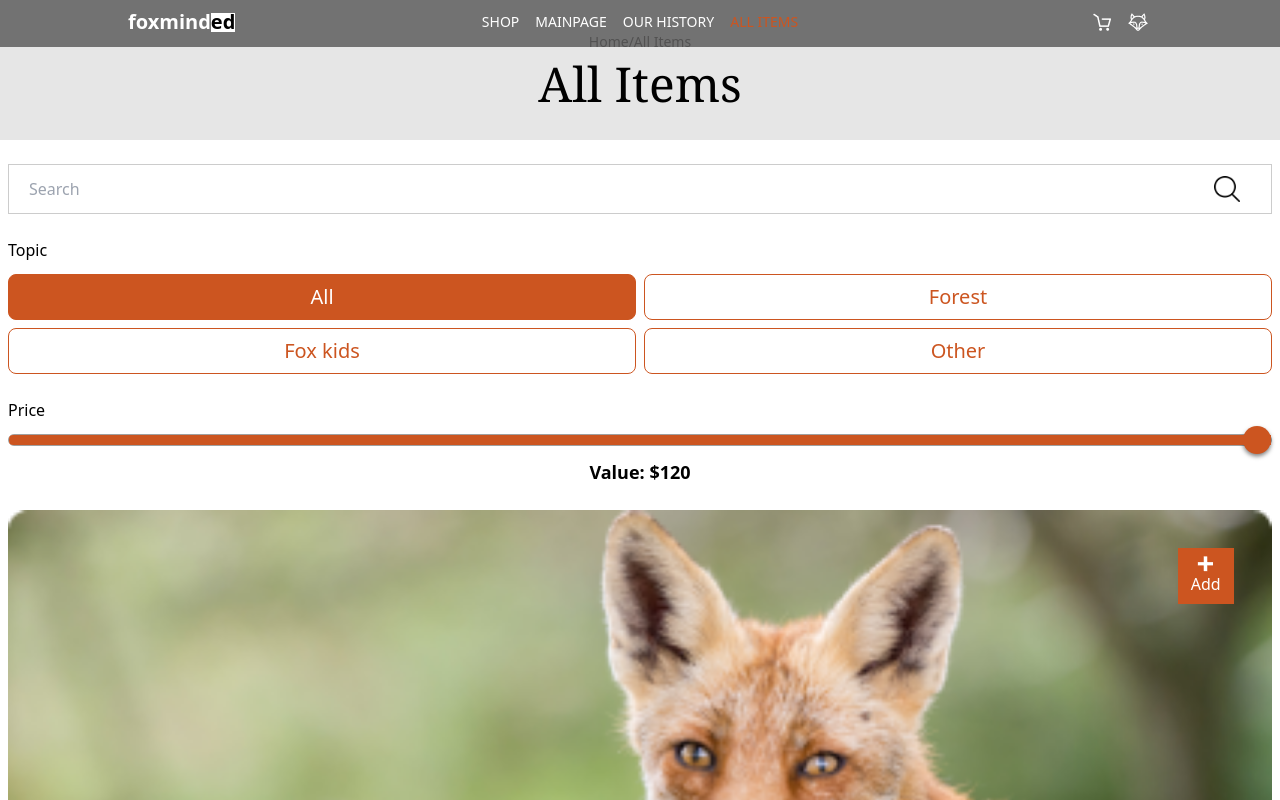
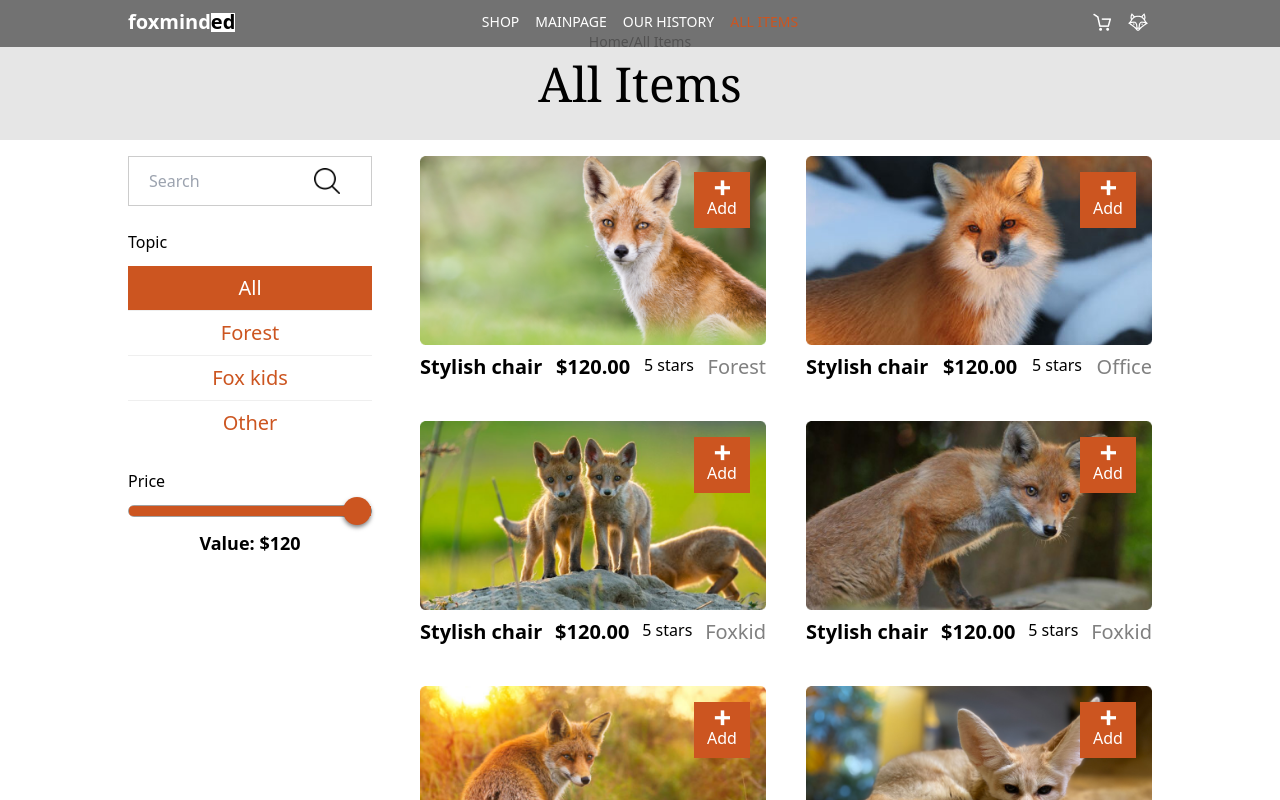
Before and after one commit to PohuliaiDanylo/Foxes-shop, a React (Vite) app: page /items in a window 1280 px wide. Built offline with nearby package versions, Linux system fonts and the light colour scheme.

Commit message:
added responsiveness for the all items page

```diff
--- a/src/scss/pages/itemsPage.scss
+++ b/src/scss/pages/itemsPage.scss
@@ -114,7 +114,7 @@
           color: $primary-color;
           aspect-ratio: 1/1;
           width: 3.5rem;
-          margin: 3vw;
+          margin: 1rem;
           transition: all 0.1s linear;
 
           &:hover {
@@ -127,6 +127,8 @@
         }
 
         .items__container__data__wrapper__data__item__info{
+          display: flex;
+          align-items: flex-start;
 
           & > .location {
             color: gray;
@@ -148,5 +150,78 @@
     .items__container__title {
       padding: 2rem 0;
     }
+
+    .items__container__data__wrapper {
+      display: grid;
+      grid-template-columns: 1fr 3fr;
+      grid-template-areas: "properties data" "properties button";
+      gap: 3rem;
+      margin: 0 10vw 0 10vw;
+      justify-items: center;
+
+      .items__container__data__wrapper__properties {
+        grid-area: properties;
+
+        .items__container__data__wrapper__properties__topic {
+
+          .items__container__data__wrapper__properties__topic__buttons-container {
+            display: flex;
+            flex-direction: column;
+            gap: 0;
+
+            & > li {
+              & > button {
+                border: none;
+
+                &:hover {
+                  // border-radius: 0rem;
+                  background: transparent;
+                  color: $accent-color;
+                  scale: 0.8;
+                  box-shadow: 0 0 1rem 0.1rem $accent-color;
+                }
+              }
+
+              & > .active {
+                border-radius: 0;
+
+                &:hover {
+                  border-radius: 0.5rem;
+                }
+              }
+
+              &:not(:last-child) {
+                border-bottom: 0.1rem solid #EFEFEF;
+              }
+            }
+          }
+        }
+      }
+
+      .items__container__data__wrapper__data {
+        grid-area: data;
+        display: grid;
+        grid-template-columns: repeat(2, 1fr);
+
+        .items__container__data__wrapper__data__item {
+          max-width: 30rem;
+          margin: auto;
+        }
+      }
+
+      .header-container__navigation-menu__list__element__active {
+        grid-area: button;
+        width: 75%;
+        justify-self: center;
+      }
+    }
   }
 }
+
+@media (min-width: 1440px) {
+  .items__container {
+    .items__container__data__wrapper {
+      margin: 0 20vw 0 20vw;
+    }
+  }
+}
```
